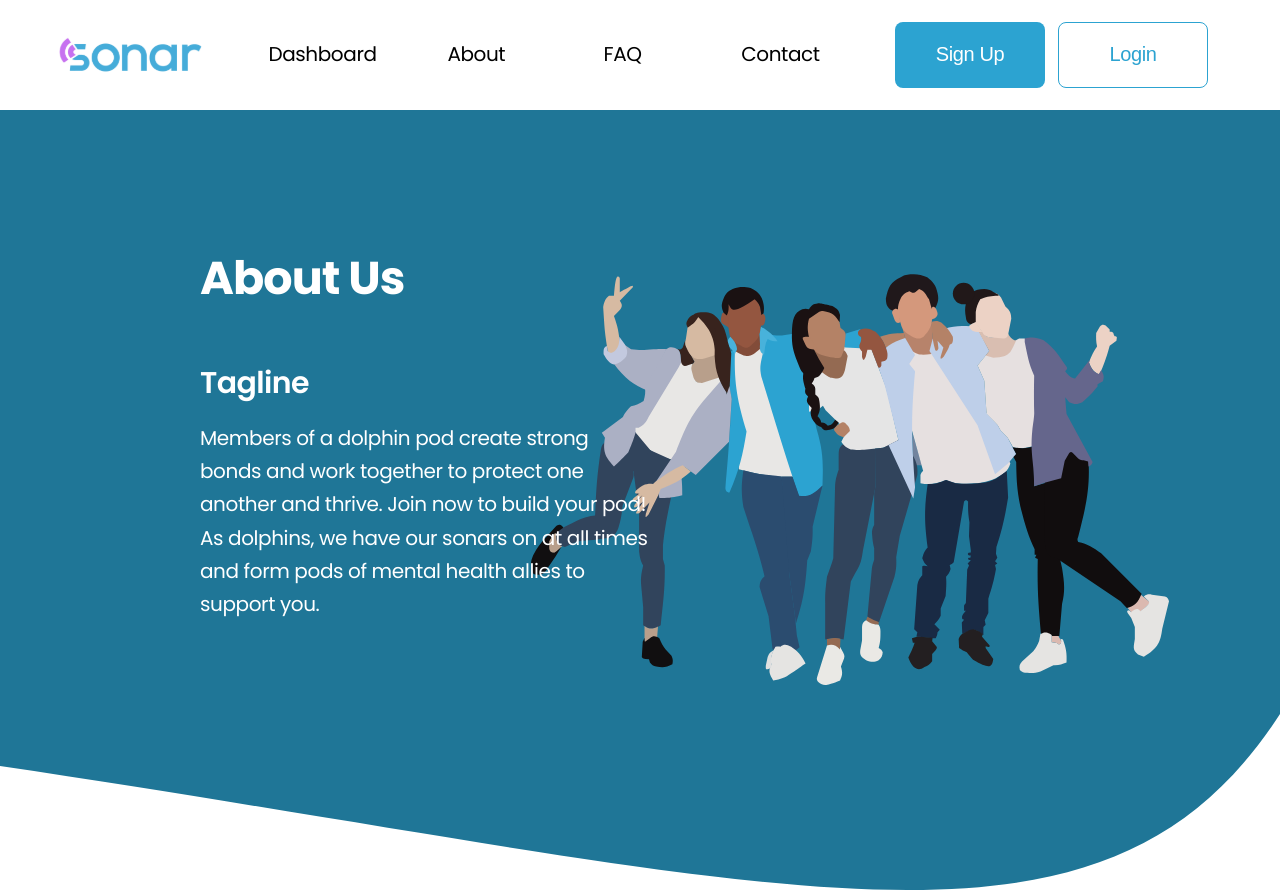
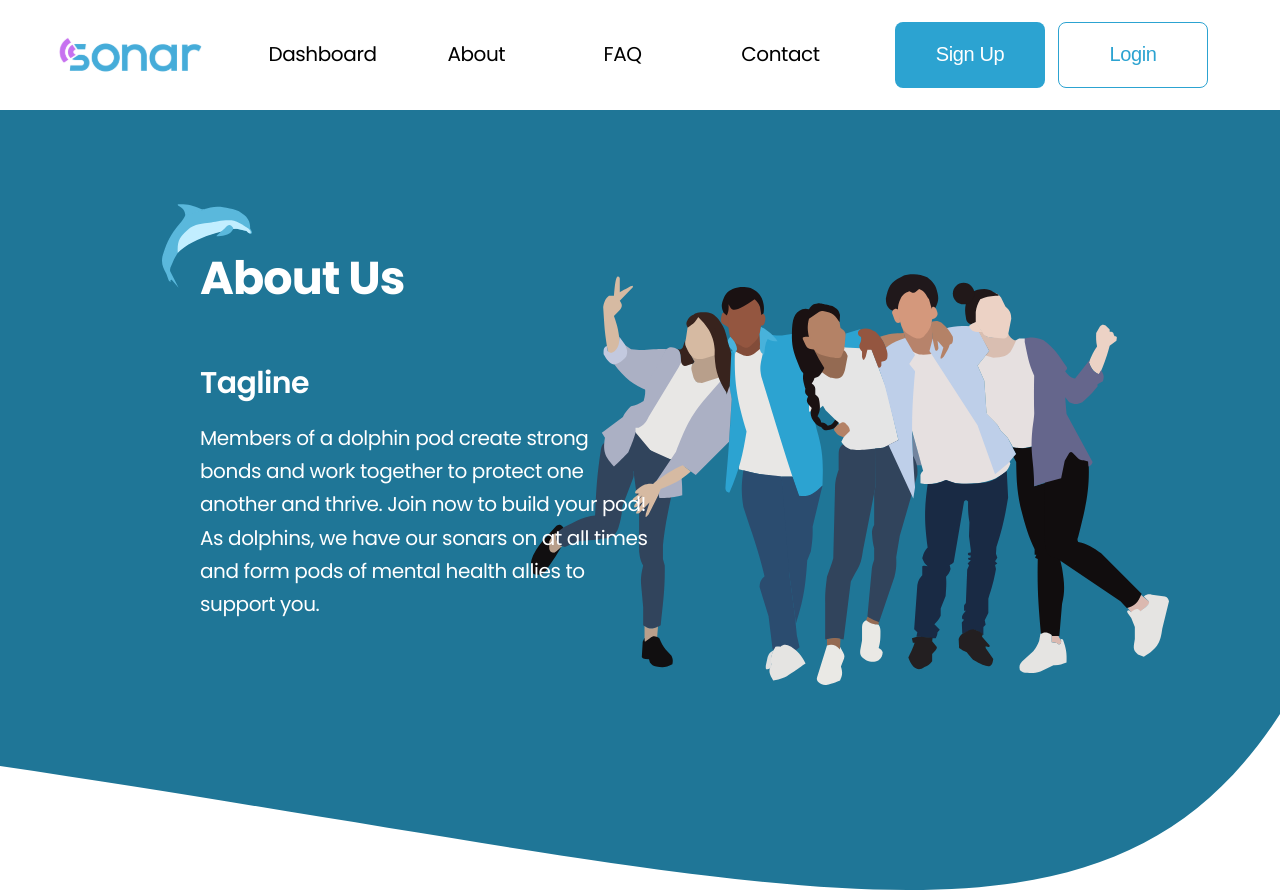
Before and after one commit to Sasha-Krasnoshchokov/Sonar, a React (Create React App) app: page / in a window 1280 px wide. Shown: the top 890 px of the page. Built offline with nearby package versions, Linux system fonts and the light colour scheme.

Commit message:
added dolphin

```diff
--- a/src/components/Main/Main.jsx
+++ b/src/components/Main/Main.jsx
@@ -10,6 +10,7 @@ function Main() {
         id="about_us"
         className="main_about_us"
       >
+        <div className="main_about_us__dolphin" />
         <div className="main_about_us__container">
           <h3 className="main_about_us_title">
             About Us
--- a/src/components/Main/Main.scss
+++ b/src/components/Main/Main.scss
@@ -16,20 +16,28 @@
 
     background-image: url(../../assets/icon_svg/about_bg.svg);
 
+    &__peoples {
+      @include absolute(164px, 110px);
+      @include widthHeight(640px, 412px);
+      @include backgroundImage;
+
+      background-image: url(../../assets/icon_svg/peoples.svg);
+    }
+
+    &__dolphin {
+      @include absolute(79px, null, null, 149px);
+      @include widthHeight(109px, 117px);
+      @include backgroundImage;
+
+      background-image: url(../../assets/icon_svg/dolphin.svg);
+    }
+
     &__container {
       @include absolute(134px, null, null, 200px);
       @include widthHeight(450px);
 
       color: $white;
       z-index: 3;
-    }
-
-    &__peoples {
-      @include absolute(164px, 110px);
-      @include widthHeight(640px, 412px);
-      @include backgroundImage;
-
-      background-image: url(../../assets/icon_svg/peoples.svg);
     }
 
     &_title {
@@ -60,7 +68,11 @@
       }
       &__container {
         top: 11%;
-        left: 40px;
+        left: 60px;
+      }
+      &__dolphin {
+        top: 16px;
+        left: 10px;
       }
     }
   }
@@ -84,9 +96,20 @@
         display: none;
       }
       &__container {
-        top: 6%;
         width: calc(100% - 120px);
       }
     }
   }
+  @include mediaQuery($small_extra) {
+    &_about_us {
+      &_title {
+        @include text(36px, 54px);
+      }
+      &__dolphin {
+        @include widthHeight(80px, 85px);
+        top: 18px;
+        left: 18px;
+      }
+    }
+  }
 }
```
